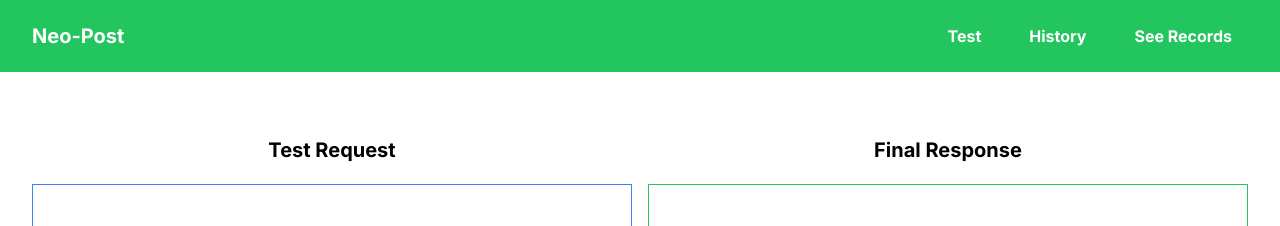
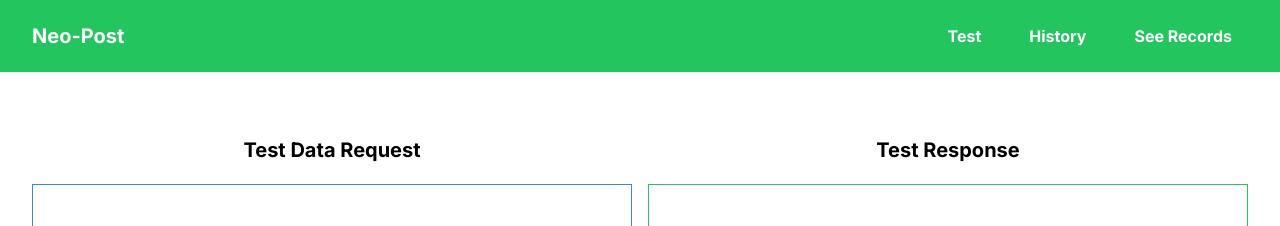
Before and after one commit to RandySteven/neo-postman-ui, a Next.js app: page /testdata/create in a window 1280 px wide. Shown: the top 226 px of the page. Built offline with nearby package versions, Linux system fonts and the light colour scheme; no server answers.

Commit message:
dynamic host

```diff
--- /dev/null
+++ b/src/api/DevApi.tsx
@@ -0,0 +1,12 @@
+import { ApiLink } from "./ApiLink";
+
+export async function getBaseHostList() {
+    let baseHost = ApiLink + "/dev/listurl"
+    const res = await fetch(baseHost)
+    if (!res.ok) {
+        // This will activate the closest `error.js` Error Boundary
+        throw new Error('Failed to fetch data')
+    }
+    const data = await res.json()
+    return data
+}
--- /dev/null
+++ b/src/components/Fragments/dev/ListUrlButton.tsx
@@ -0,0 +1,34 @@
+import { getBaseHostList } from "@/api/DevApi";
+import { ChangeEvent, Fragment, useEffect, useState } from "react"
+
+interface ListButtonProps {
+    handleChange : (e: ChangeEvent<HTMLInputElement | HTMLSelectElement | HTMLTextAreaElement>) => void
+}
+
+export const ListUrlButton = (props: ListButtonProps) => {
+    const [baseUrl, setBaseUrl] = useState<{ [key: string]: string }>({});
+
+    useEffect(() => {
+        const fetchBaseUrl = async () => {
+            try {
+                let response = await getBaseHostList()
+                setBaseUrl(response.data.baseUrl);
+            } catch (error) {
+                console.error('Error fetching the base URL:', error);
+            }
+        };
+
+        fetchBaseUrl();
+    }, []);
+    return <>
+        <Fragment>
+            <div className="flex">
+                {Object.entries(baseUrl).map(([key, value]) => (
+                    <div className="mx-2">
+                        <input type="radio" id={key} value={key} name="url_key" onChange={props.handleChange}/><label htmlFor={key}>{key}</label>
+                    </div>
+                ))}
+            </div>
+        </Fragment>
+    </>
+}
--- a/src/components/Fragments/testdata/TestDataForm.tsx
+++ b/src/components/Fragments/testdata/TestDataForm.tsx
@@ -4,6 +4,7 @@ import { createTestData } from "@/api/TestDataApi";
 import { TestDataRequest } from "@/interfaces/api/TestDataRequest";
 import { useTestContext } from "@/interfaces/context/TestContext";
 import { FormEvent, Fragment, useState, ChangeEvent, useEffect } from "react";
+import { ListUrlButton } from "../dev/ListUrlButton";
 
 interface KeyValue {
   key: string;
@@ -14,6 +15,7 @@ interface KeyValue {
 export const TestDataForm = () => {
   const [testDataRequest, setTestDataRequest] = useState<TestDataRequest>({
     method: "POST",
+    base_url: "",
     path: "",
     description: "",
     request_header: "",
@@ -191,6 +193,7 @@ export const TestDataForm = () => {
   return (
     <Fragment>
       <form className="h-full w-full my-5 grid content-center border border-blue-500 py-2 pt-6 px-5" method="POST" onSubmit={handleSubmit}>
+        <ListUrlButton handleChange={handleChange}/>
         <div className="flex mb-1">
           <select
             id="method"
--- a/src/components/Layouts/testdata/CreateTestData.tsx
+++ b/src/components/Layouts/testdata/CreateTestData.tsx
@@ -1,7 +1,21 @@
 import { TestDataForm } from "@/components/Fragments/testdata/TestDataForm";
 import { TestDataResponse } from "@/components/Fragments/testdata/TestDataResponse";
 import { TestProvider } from "@/interfaces/context/TestContext";
-import { Fragment } from "react";
+import { FC, Fragment, ReactNode } from "react";
+
+interface TitleProps {
+  children?: ReactNode;
+}
+
+const TestDataTitle: FC<TitleProps> = (props: TitleProps) => {
+  return(
+    <Fragment>
+      <div className="text-center">
+        <span className="font-bold text-xl">{props.children}</span>
+      </div>
+    </Fragment>
+  )
+}
 
 export const CreateTestData = () => {
   return (
@@ -10,15 +24,15 @@ export const CreateTestData = () => {
         <TestProvider>
           <div className="grid grid-cols-2 px-2">
             <div className="mx-2">
-              <div className="text-center">
-                <span className="font-bold text-xl">Test Request</span>
-              </div>
+              <TestDataTitle>
+                Test Data Request
+              </TestDataTitle>
               <TestDataForm />
             </div>
             <div className="mx-2">
-              <div className="text-center">
-                <span className="font-bold text-xl">Final Response</span>
-              </div>
+              <TestDataTitle>
+                Test Response
+              </TestDataTitle>
               <TestDataResponse />
             </div>
           </div>
--- a/src/interfaces/api/TestDataRequest.tsx
+++ b/src/interfaces/api/TestDataRequest.tsx
@@ -1,5 +1,6 @@
 export interface TestDataRequest {
     method: string;
+    base_url: string;
     path: string;
     description: string;
     request_header: any;
```
